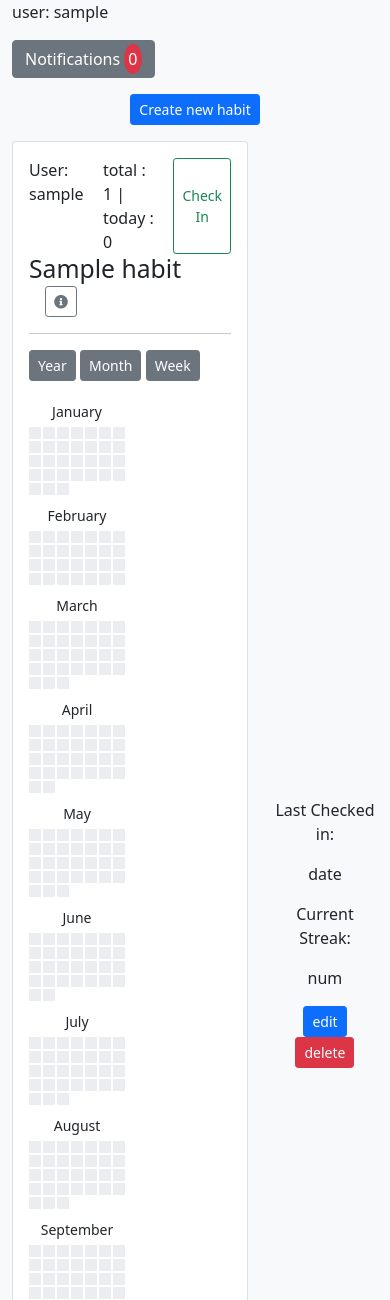
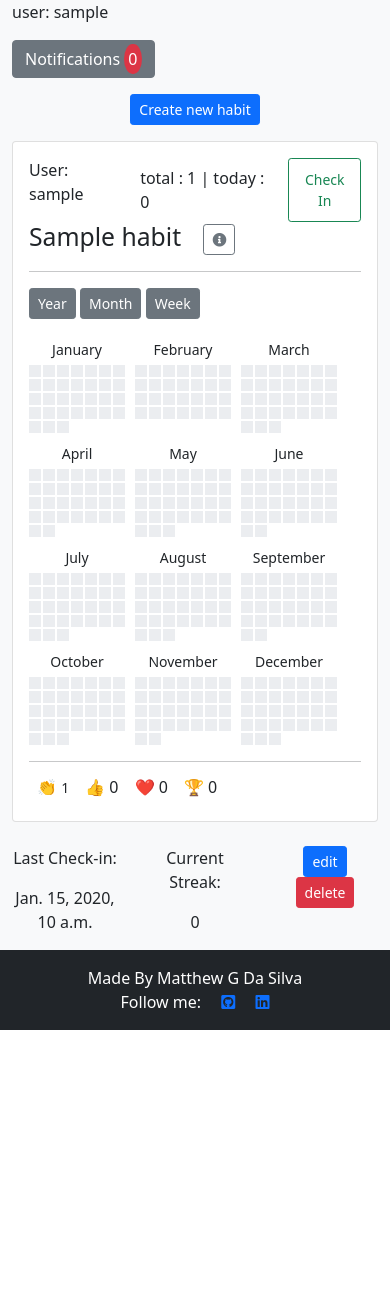
Before and after one commit to Mattds825/dailys-habit-tracker, a Django app: a page that uses habit_tracker/templates/habit_tracker/user_habits.html in a window 390 px wide. Shown: the part 56-1356 px from the top of the page. After the commit the page ends 1086 px from the top, so only its background shows below. Run offline with Django 5.2, Linux system fonts and the light colour scheme; a user stored in the database is signed in; tables that the repository leaves empty hold one stand-in row (values such as "Sample post"); some libraries are stand-ins or nearby versions.

Commit message:
retrieve missing last checkin and streak data for habit card, fix some styling responsivenessd issues

```diff
--- a/habit_tracker/templates/habit_tracker/user_habits.html
+++ b/habit_tracker/templates/habit_tracker/user_habits.html
@@ -55,7 +55,7 @@
             <div class="row">
                 {% for habit in habits %}
                 <!-- Habit & calendar -->
-                <div class="col-8">
+                <div class="col-md-8">
                     <div class="card mb-4">
                         <div class="card-body">
                             <div class="image-container">
@@ -99,15 +99,15 @@
                 </div>
                 <!-- /. Habit & calendar -->
                  <!-- Data and reaction -->
-                <div class="col-4 text-center my-auto">
+                <div class="col-md-4 text-center my-auto">
                     <div class="row">
                         <div class="col">
-                            <p>Last Checked in:</p>
-                            <p>date</p>
+                            <p>Last Check-in:</p>
+                            <p>{{ habit.check_ins.first.checked_in_on|default:"none" }}</p>
                         </div>
                         <div class="col">
                             <p>Current Streak:</p>
-                            <p>num</p>
+                            <p>{{ habit.streak_number }}</p>
                         </div>
                         <div class="col">
                             {% if user.is_authenticated and user.username == h_user %}
@@ -228,5 +228,4 @@ aria-labelledby="checkInModalLabel" aria-hidden="true">
     <script src="{% static 'js/reactionsElement.js' %}"></script>
     <script src="{% static 'js/userReaction.js' %}"></script>
     <script src="{% static 'js/notificationCollapse.js' %}"></script>
-
 {% endblock %}
--- a/habit_tracker/views.py
+++ b/habit_tracker/views.py
@@ -9,10 +9,12 @@ from .forms import HabitForm, CheckInForm
 
 # Create your views here.
 
+
 class BrowseHabits(generic.ListView):
     queryset = Habit.objects.all().filter(visibility=2)
     template_name = "habit_tracker/explore_habits.html"
     paginate_by = 5
+
 
 def check_redirect(request):
     """
@@ -25,6 +27,7 @@ def check_redirect(request):
     else:
         return HttpResponseRedirect(reverse("landing"))
 
+
 def explore_habits(request):
     """
     display all public habits
@@ -32,8 +35,6 @@ def explore_habits(request):
     if user is not logged in return to landing page
     """
     queryset = Habit.objects.all().filter(visibility=2)
-
-
 
     # only show public habits that are not associated with the logged in user
     # if not logged in return to landing page
@@ -44,9 +45,20 @@ def explore_habits(request):
 
     habits = queryset.order_by('-created_on')
 
+    today = now().date()
+    for h in habits:
+        h.streak_number = 0
+        streak = 0
+        for c in h.check_ins.order_by('-checked_in_on'):
+            if c.checked_in_on.date() == today:
+                streak += 1
+            else:
+                break
+        h.streak_number = streak
+
     return render(request, 'habit_tracker/explore_habits.html',
                   {'habits': habits}
-            )
+                  )
 
 
 def user_habits(request, user):
@@ -59,13 +71,26 @@ def user_habits(request, user):
     today = now().date()
     # annotate habits with check_ins_today count
     habits = Habit.objects.annotate(
-        check_ins_today=Count('check_ins', filter=Q(check_ins__checked_in_on__date=today))
+        check_ins_today=Count('check_ins', filter=Q(
+            check_ins__checked_in_on__date=today))
     ).order_by('-created_on')
+
+    # annotate habits with streak_number to show the current streak of consecutive check-ins
+    for h in habits:
+        h.streak_number = 0
+        streak = 0
+        for c in h.check_ins.order_by('-checked_in_on'):
+            if c.checked_in_on.date() == today:
+                streak += 1
+            else:
+                break
+        h.streak_number = streak
 
     # remove habits that are not associated with the user
     habits = [h for h in habits if h.user.username == user]
 
-    new_reactions = Reaction.objects.filter(to_habit__user=request.user, is_seen=False)
+    new_reactions = Reaction.objects.filter(
+        to_habit__user=request.user, is_seen=False)
 
     print(new_reactions.count())
 
@@ -78,21 +103,22 @@ def user_habits(request, user):
                 new_habit = habit_form.save(commit=False)
                 new_habit.user = request.user
                 new_habit.save()
-                messages.add_message(request, messages.SUCCESS, "Habit added successfully")
+                messages.add_message(
+                    request, messages.SUCCESS, "Habit added successfully")
 
     habit_form = HabitForm()
     checkin_form = CheckInForm()
-
 
     # user = get_list_or_404(queryset, user=user)
     return render(request, 'habit_tracker/user_habits.html',
                   {'habits': habits,
                    'h_user': user,
-                    'habit_form': habit_form,
-                    'checkin_form': checkin_form,
-                    'new_reactions': new_reactions
+                   'habit_form': habit_form,
+                   'checkin_form': checkin_form,
+                   'new_reactions': new_reactions
                    }
-            )
+                  )
+
 
 def edit_habit(request, user, habit_id):
     """
@@ -109,7 +135,8 @@ def edit_habit(request, user, habit_id):
             habit_form = HabitForm(data=request.POST, instance=habit)
             if habit_form.is_valid():
                 habit_form.save()
-                messages.add_message(request, messages.SUCCESS, "Habit updated successfully")
+                messages.add_message(
+                    request, messages.SUCCESS, "Habit updated successfully")
                 return HttpResponseRedirect(reverse("user_habits", args=[user]))
         else:
             habit_form = HabitForm(instance=habit)
@@ -118,9 +145,10 @@ def edit_habit(request, user, habit_id):
                       {'habit_form': habit_form,
                        'habit': habit
                        }
-                )
+                      )
     else:
         return HttpResponseRedirect(reverse("user_habits", args=[user]))
+
 
 def delete_habit(request, user, habit_id):
     """
@@ -132,9 +160,11 @@ def delete_habit(request, user, habit_id):
 
     if habit.user == request.user:
         habit.delete()
-        messages.add_message(request, messages.SUCCESS, "Habit deleted successfully")
+        messages.add_message(request, messages.SUCCESS,
+                             "Habit deleted successfully")
 
     return HttpResponseRedirect(reverse("user_habits", args=[user]))
+
 
 def check_in(request, user, habit_id):
     """
@@ -151,7 +181,8 @@ def check_in(request, user, habit_id):
                 new_check_in = check_in_form.save(commit=False)
                 new_check_in.habit = habit
                 new_check_in.save()
-                messages.add_message(request, messages.SUCCESS, "Checked in successfully")
+                messages.add_message(
+                    request, messages.SUCCESS, "Checked in successfully")
                 return HttpResponseRedirect(reverse("user_habits", args=[user]))
 
     return HttpResponseRedirect(reverse("user_habits", args=[user]))
@@ -174,10 +205,12 @@ def user_reaction(request, habit_id, reaction_type):
             from_user=request.user
         )
         reaction.save()
-        messages.add_message(request, messages.SUCCESS, "Reaction added successfully")
+        messages.add_message(request, messages.SUCCESS,
+                             "Reaction added successfully")
 
     # return to explore page
     return HttpResponseRedirect(reverse("explore"))
+
 
 def dismiss_reaction(request, user, reaction_id):
     """
@@ -194,6 +227,7 @@ def dismiss_reaction(request, user, reaction_id):
 
     return HttpResponseRedirect(reverse("user_habits", args=[user]))
 
+
 def search_users(request, user):
     """
     return a list of matching usernames to the user parameter
@@ -208,7 +242,6 @@ def search_users(request, user):
     if request.user.is_authenticated:
         users = users.exclude(username=request.user.username)
         current_user = request.user
-
 
     already_following = FollowerLookup.objects.filter(user=current_user)
 
@@ -226,7 +259,7 @@ def search_users(request, user):
 
     return render(request, 'habit_tracker/search_users.html',
                   {'users': users}
-            )
+                  )
 
 
 def follow_user(request, user):
@@ -242,9 +275,11 @@ def follow_user(request, user):
             followed_user=followed_user
         )
         new_follow.save()
-        messages.add_message(request, messages.SUCCESS, f"started following {user}")
+        messages.add_message(request, messages.SUCCESS,
+                             f"started following {user}")
 
     return HttpResponseRedirect(reverse("search_users", args=[user]))
+
 
 def unfollow_user(request, user):
     """
@@ -259,6 +294,7 @@ def unfollow_user(request, user):
             followed_user=followed_user
         )
         follow.delete()
-        messages.add_message(request, messages.SUCCESS, f"stopped following {user}")
+        messages.add_message(request, messages.SUCCESS,
+                             f"stopped following {user}")
 
     return HttpResponseRedirect(reverse("search_users", args=[user]))
--- a/static/js/calendarHeatmap.js
+++ b/static/js/calendarHeatmap.js
@@ -19,11 +19,11 @@ document.addEventListener("DOMContentLoaded", function () {
       let formattedDate = dateObj.toISOString().split("T")[0];
       checkins.push(formattedDate);
 
-      const heatmapId = heatmap.id;
 
-      generateCalendar("year", heatmap, checkins, heatmapId);
     }
-    console.log(checkins);
+    const heatmapId = heatmap.id;
+    generateCalendar("year", heatmap, checkins, heatmapId);
+    console.log("checkins init :",checkins);
   }
 });
 
```
Also changed, not shown: habit_tracker/templates/habit_tracker/explore_habits.html (+5 -5 lines), 1 other file.
